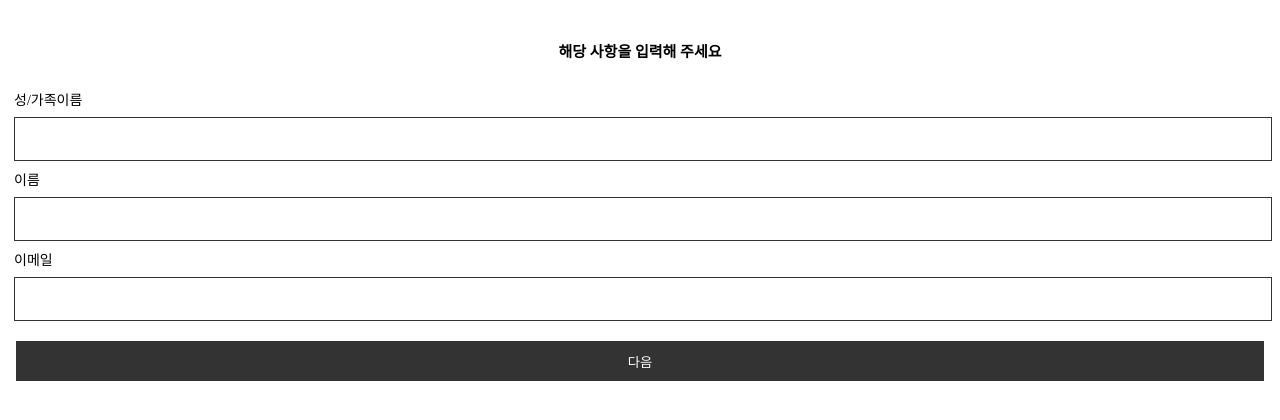
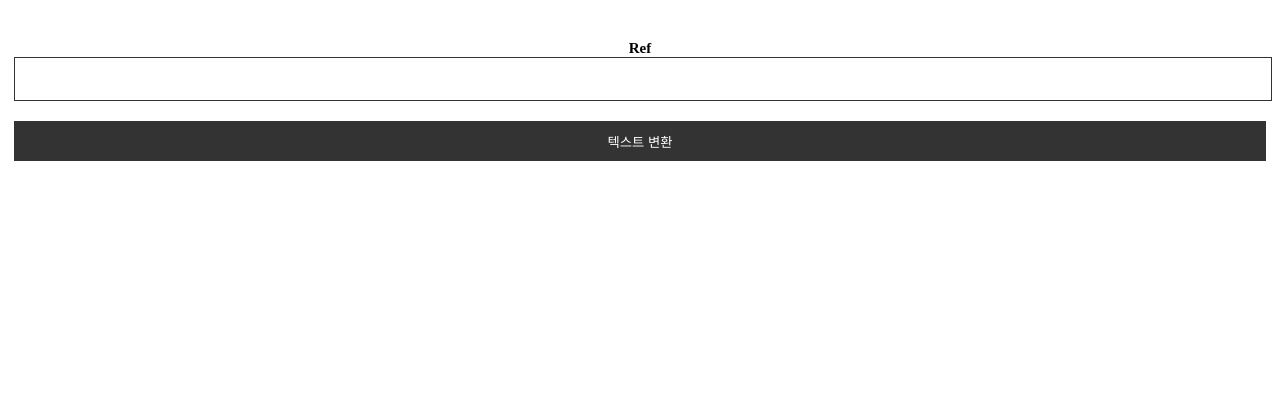
Before and after one commit to qkaxhfms/practice_react_2, a React (Create React App) app in the folder item4/: page / in a window 1280 px wide. Shown: the top 420 px of the page. Built offline with nearby package versions, Linux system fonts and the light colour scheme.

Commit message:
toggle넣기

```diff
--- a/item4/src/App.js
+++ b/item4/src/App.js
@@ -1,10 +1,10 @@
 import React from "react";
-import Test4 from "./Components/Test4";
+import Test5 from "./Components/Test5";
 
 function App() {
   return (
     <div className="App">
-      <Test4 />
+      <Test5 />
     </div>
   );
 }
--- a/item4/src/Components/Test4.js
+++ b/item4/src/Components/Test4.js
@@ -1,5 +1,5 @@
 import React, { Component } from 'react'
-import "./test4.css";
+import "./test.css";
 
 import Test4Sub1 from './Test4Sub1';
 import Test4Sub2 from './Test4Sub2';
--- /dev/null
+++ b/item4/src/Components/Test5.js
@@ -0,0 +1,32 @@
+import React, { Component } from 'react';
+import './test.css'
+
+class Test5 extends Component {
+    textInput = React.createRef();
+    state = {
+        done: false,
+    };
+    handleToggle = () => {
+        const value = this.textInput.current.value;
+        this.textInput.current.value =
+            this.state.done ? value.toLowerCase() : value.toUpperCase();
+        this.setState({
+            done: !this.state.done
+        });
+    };
+    render() {
+        return (
+            <div className="inner">
+                <h2>Ref</h2>
+                <input type="text" ref={this.textInput} />
+                <div className="buttonContainer">
+                    <button type="button" onClick={this.handleToggle}>
+                        텍스트 변환
+                    </button>
+                </div>
+            </div>
+        );
+    }
+}
+
+export default Test5;
--- a/item4/src/Components/test4.css
+++ b/item4/src/Components/test.css
@@ -52,7 +52,6 @@ label{
     margin-top:2rem;
 }
 .buttonContainer button{
-    margin:0 0.2rem;
 }
 .inner{
     padding:4rem 1.4rem;}
```
Also changed, not shown: 1 other file (tests, documents, lock files or other folders).
